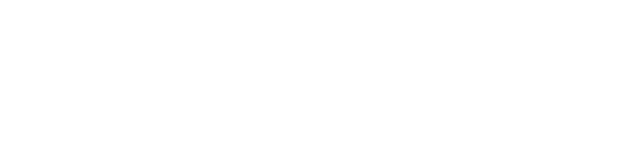
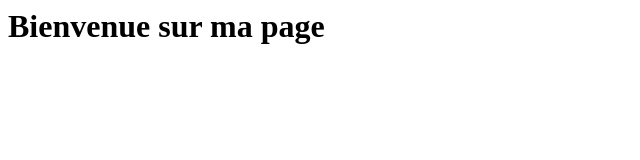
Before and after one commit to OLOUNAS/githubChallenge1, a plain HTML site: page index.html in a window 1280 px wide. Shown: the whole page, without its empty margins (0-640 px from the left). Drawn offline with Linux system fonts and the light colour scheme.

Commit message:
Update index.html
Ajout d'un titre h1

```diff
--- a/index.html
+++ b/index.html
@@ -5,6 +5,6 @@
     <title>Ma page web</title>
 </head>
 <body>
-
+ <h1>Bienvenue sur ma page</h1>
 </body>
 </html>
```
